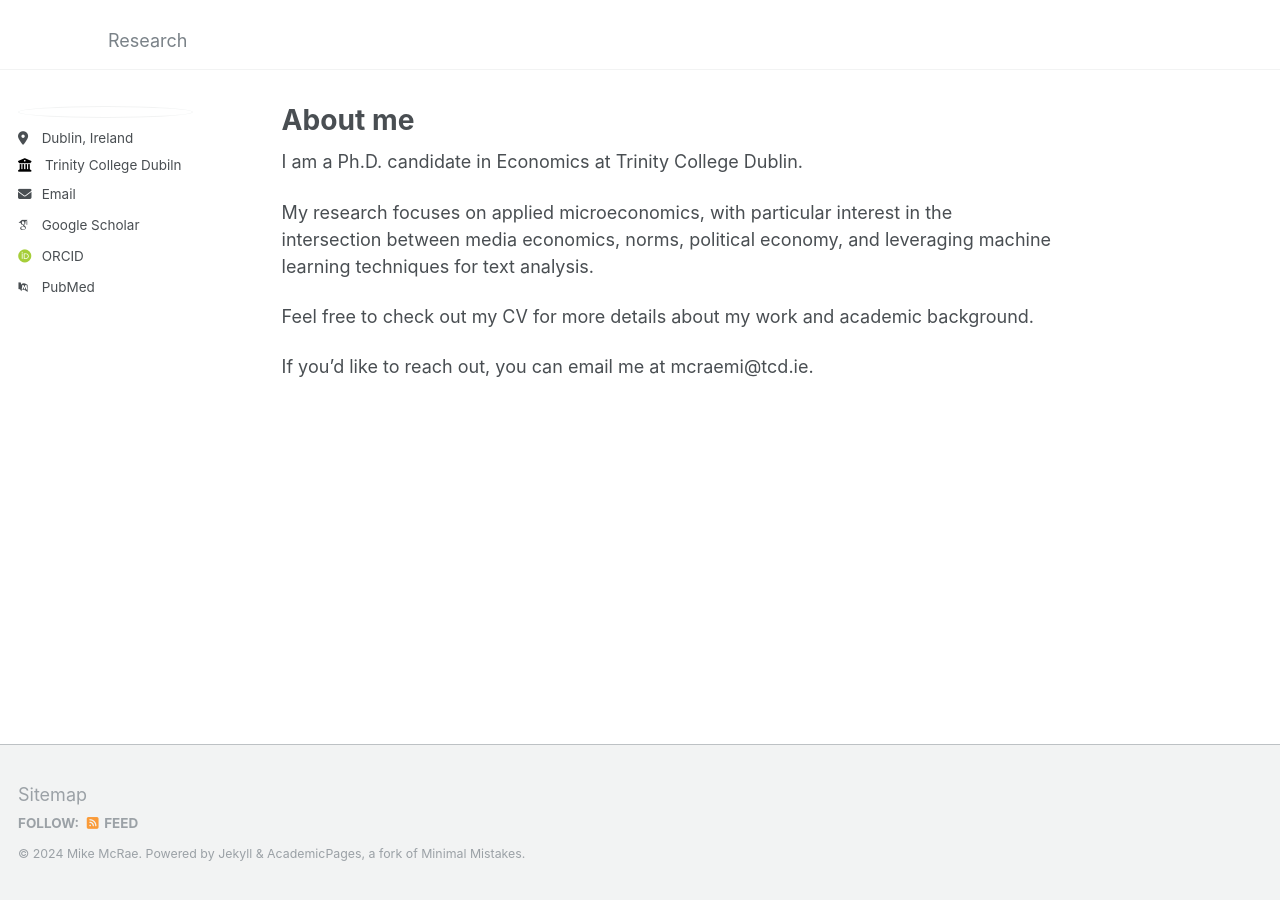
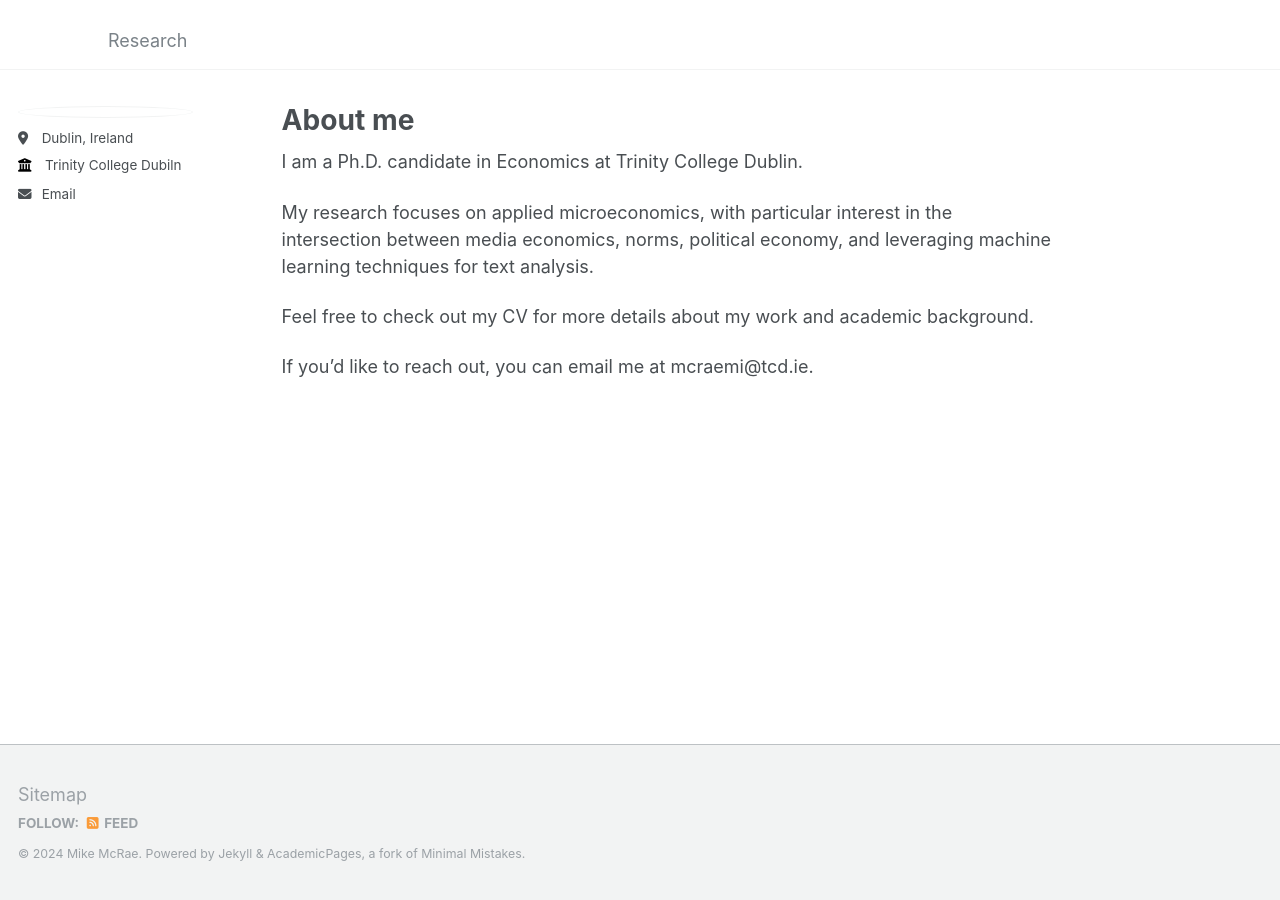
Before and after one commit to mike-mcrae/mike-mcrae.github.io, a Jekyll site: the page built from _pages/about.md, in a window 1280 px wide. Built offline with Jekyll 4.4.1, drawn with Linux system fonts in a browser that asks for light colours; some web fonts are replaced; part of the change alters nothing that is shown.

Commit message:
Update _config.yml

```diff
--- a/_config.yml
+++ b/_config.yml
@@ -32,18 +32,18 @@ author:
 
   # Academic websites
   arxiv            : # URL - Update with the correct link to your profile
-  googlescholar    : "https://scholar.google.com/citations?user=PS_CX0AAAAAJ"
+  googlescholar    : #"https://scholar.google.com/citations?user=PS_CX0AAAAAJ"
   impactstory      : # URL
-  orcid            : "http://orcid.org/yourorcidurl"
+  orcid            : #"http://orcid.org/yourorcidurl"
   semantic         : # URL
-  pubmed           : "https://www.ncbi.nlm.nih.gov/pubmed/?term=john+snow"
+  pubmed           : #"https://www.ncbi.nlm.nih.gov/pubmed/?term=john+snow"
   researchgate     : # URL
 
   # Repositories and software development
   bitbucket        : # Username - Update with your username on the site
   codepen          : # Username
   dribbble         : # Username
-  github           : #"mikemcrae25"
+  github           : #"mike-mcrae"
   kaggle           : # Username
   stackoverflow    : # User number or user number and name (i.e., use "1" or "1/jeff-atwood")
 
```
